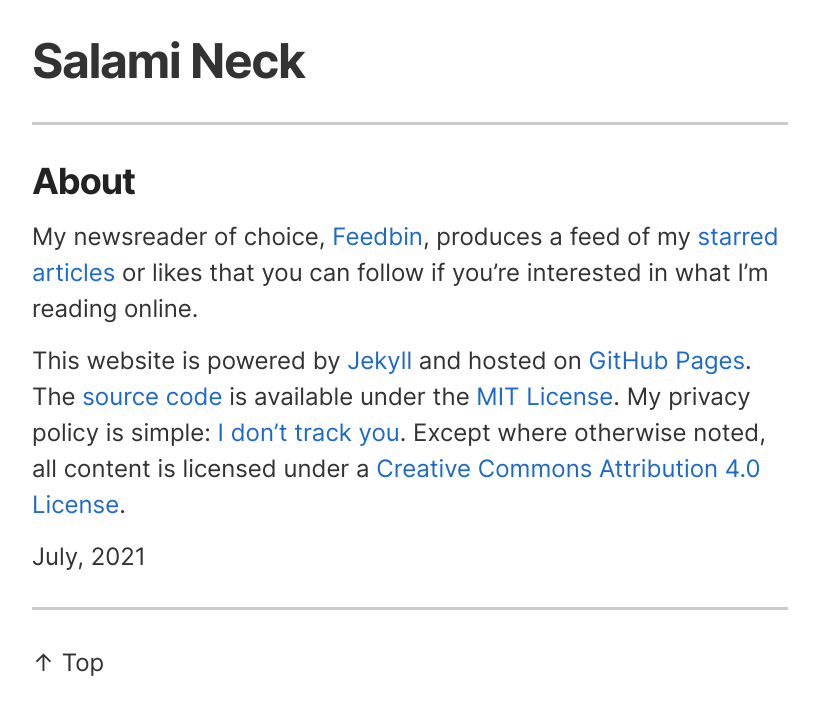
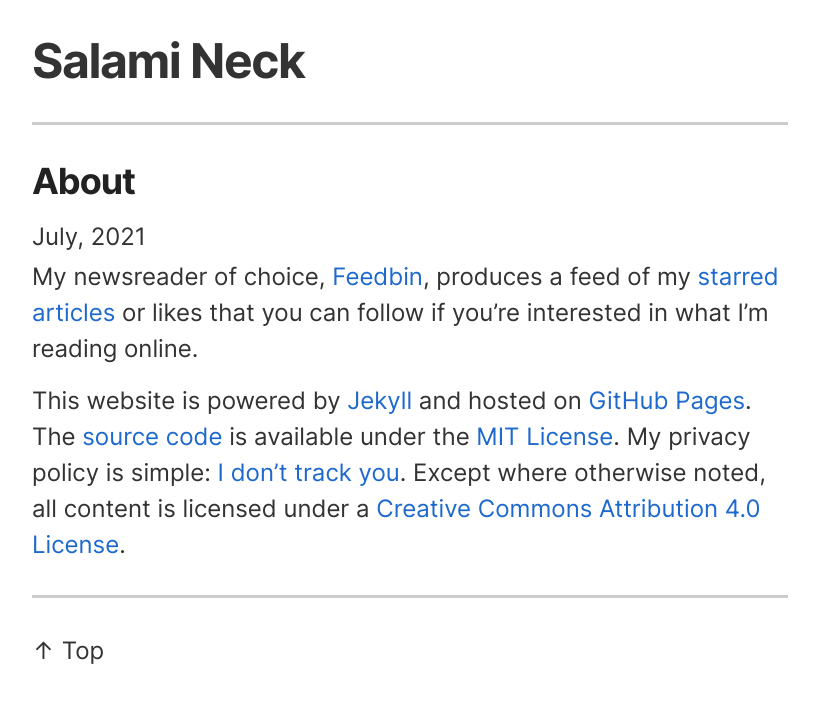
Before and after one commit to ajpwalser/ajpwalser.github.io, a Jekyll site: the page built from _posts/2021-07-09-about.md, in a window 1280 px wide. Shown: the top 715 px of the page, without its empty margins (230-1049 px from the left). Built offline with Jekyll 4.4.1, drawn with Linux system fonts in a browser that asks for light colours.

Commit message:
Update post.html

```diff
--- a/_layouts/post.html
+++ b/_layouts/post.html
@@ -4,8 +4,8 @@
 
 <article class="post">
   <h2 class="post-title">{{ page.title }}</h2>
+  <time datetime="{{ page.date | date_to_xmlschema }}">{{ page.date | date: '%B, %Y' }}</time>
   {{ content }}
-  <time datetime="{{ page.date | date_to_xmlschema }}">{{ page.date | date: '%B, %Y' }}</time>
 </article>
 <hr>
 <footer>
```
